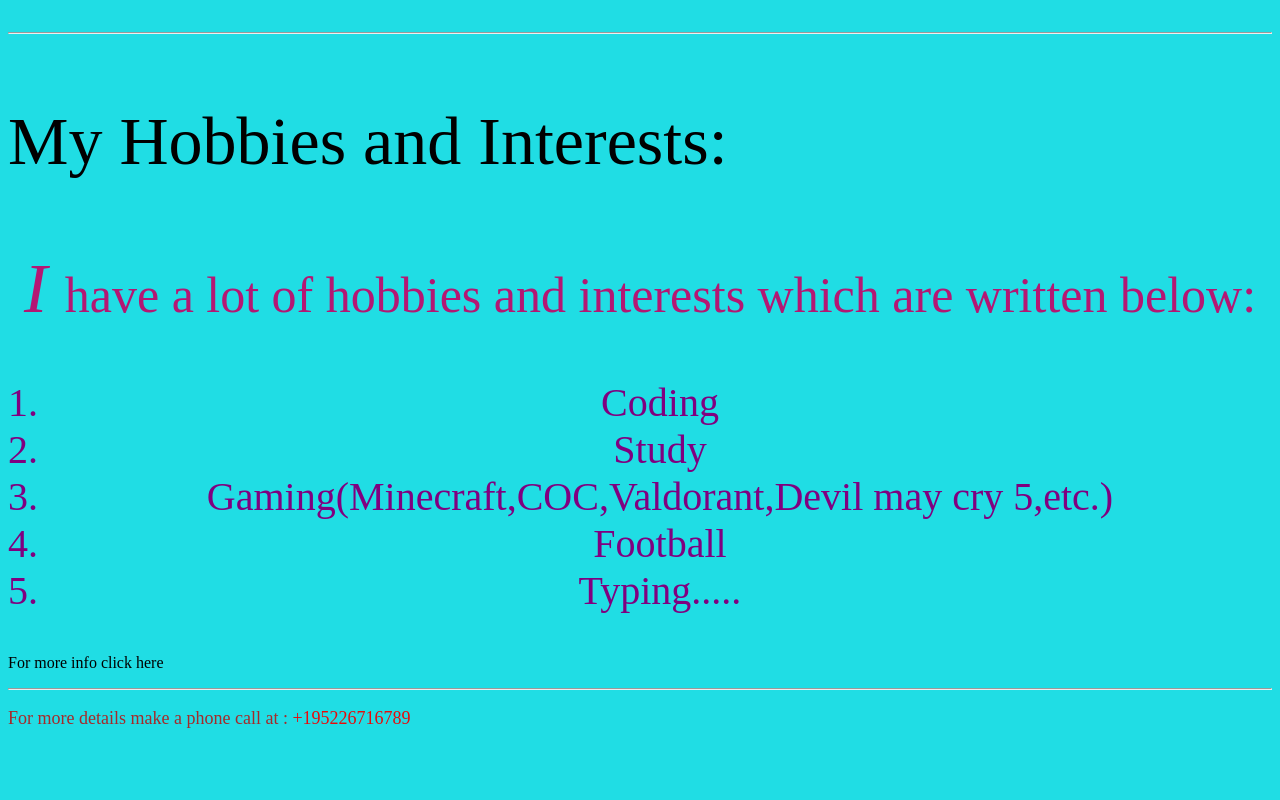
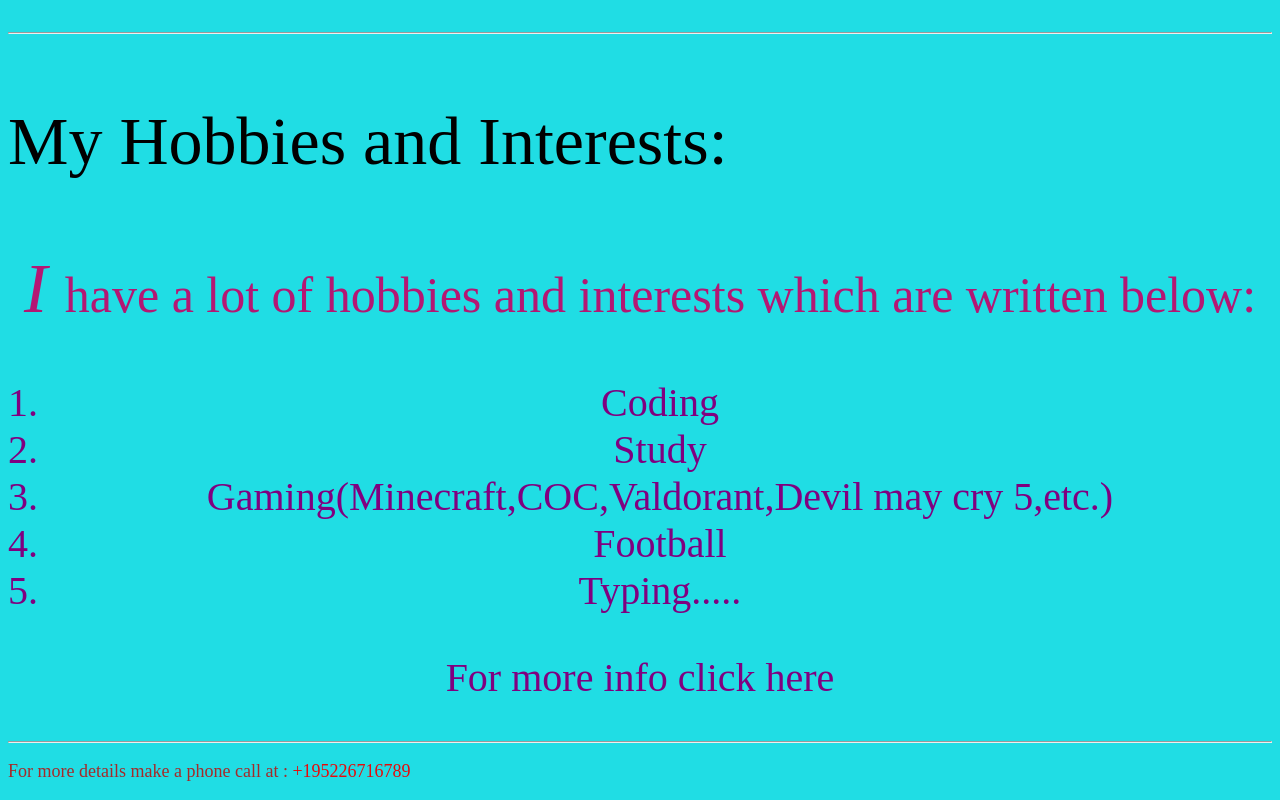
Before and after one commit to Raman-Dee/Raman.com, a plain HTML site: page index.html in a window 1280 px wide. Shown: the part 976-1776 px from the top of the page. Before the commit the page ends 1723 px from the top, so only its background shows below. Drawn offline with Linux system fonts and the light colour scheme.

Commit message:
Update style.css

```diff
--- a/style.css
+++ b/style.css
@@ -53,6 +53,12 @@ body{
 
 }
 
+.f2{
+      text-align: center;
+    font-size : 40px;
+    color: purple;
+}
+
 .g{
     text-align: left;
      font-size: 18px;
```
